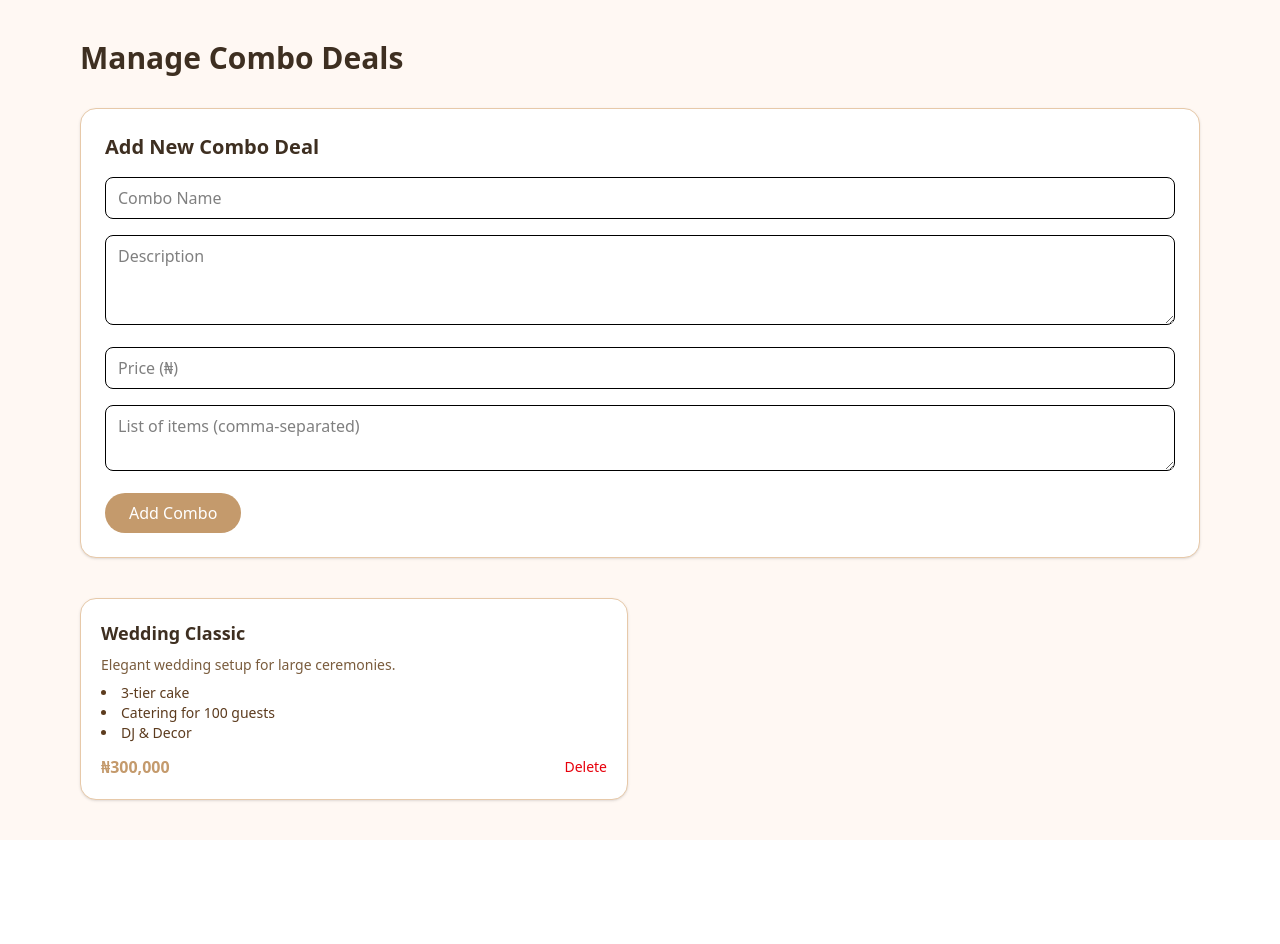
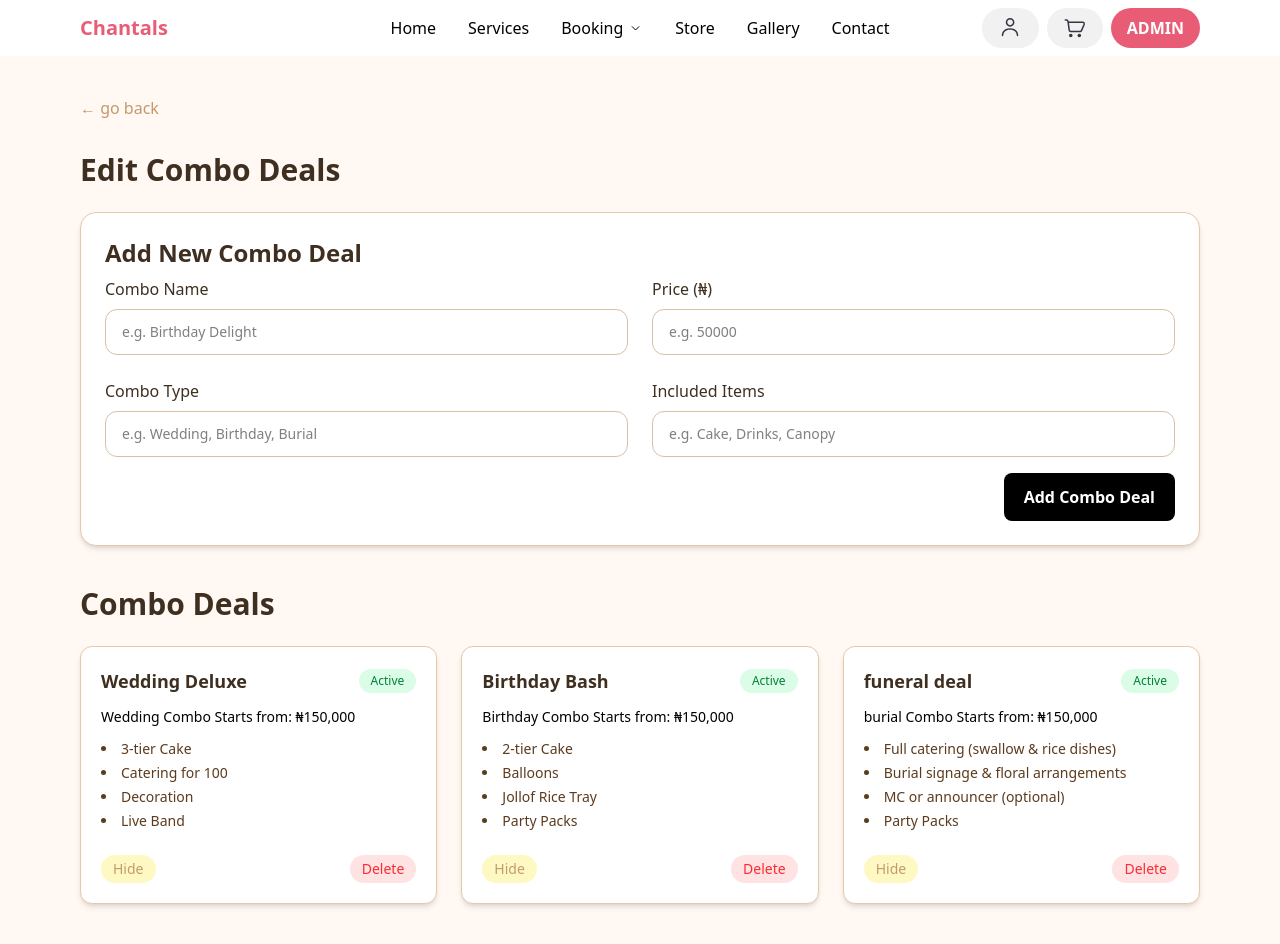
Before and after one commit to Jemienachukwu/ChantalsEvents, a Next.js app: page /admin/combo-deals in a window 1280 px wide. Before the commit the page ends 840 px from the top, so only its background shows below. Built offline with nearby package versions, Linux system fonts and the light colour scheme.

Commit message:
edit admin page

```diff
--- a/src/app/admin/booking-orders/page.tsx
+++ b/src/app/admin/booking-orders/page.tsx
@@ -50,8 +50,8 @@ export default function AdminBookingOrders() {
           ← go back
         </button>
         <div className="max-w-6xl mx-auto">
-          <h1 className="text-4xl font-extrabold text-[#3E2F21] mb-10 text-center">
-            🗂️ Booking Orders
+          <h1 className="text-4xl font-extrabold text-[#3E2F21] mb-10 ">
+            Booking Orders
           </h1>
 
           <div className="grid gap-8 sm:grid-cols-2 lg:grid-cols-2">
--- a/src/app/admin/combo-deals/page.tsx
+++ b/src/app/admin/combo-deals/page.tsx
@@ -1,138 +1,248 @@
 "use client";
+import NavBar from "@/app/components/Nav";
 import { useState } from "react";
+import { useRouter } from "next/navigation";
+type ComboDeal = {
+  id: number;
+  name: string;
+  price: number;
+  type: string;
+  items: string[];
+  active: boolean;
+};
 
-export default function AdminComboDeals() {
-  const [comboDeals, setComboDeals] = useState([
+export default function AdminComboDealsPage() {
+  const router = useRouter();
+
+  const [comboDeals, setComboDeals] = useState<ComboDeal[]>([
     {
       id: 1,
-      name: "Wedding Classic",
-      description: "Elegant wedding setup for large ceremonies.",
-      items: ["3-tier cake", "Catering for 100 guests", "DJ & Decor"],
-      price: 300000,
+      name: "Wedding Deluxe",
+      price: 150000,
+      type: "Wedding",
+      items: ["3-tier Cake", "Catering for 100", "Decoration", "Live Band"],
+      active: true,
+    },
+    {
+      id: 2,
+      name: "Birthday Bash",
+      price: 150000,
+      type: "Birthday",
+      items: ["2-tier Cake", "Balloons", "Jollof Rice Tray", "Party Packs"],
+      active: true,
+    },
+    {
+      id: 3,
+      name: "funeral deal",
+      price: 150000,
+      type: "burial",
+      items: [
+        "Full catering (swallow & rice dishes)",
+        "Burial signage & floral arrangements",
+        "MC or announcer (optional)",
+        "Party Packs",
+      ],
+
+      active: true,
     },
   ]);
 
   const [formData, setFormData] = useState({
     name: "",
-    description: "",
     price: "",
+    type: "",
     items: "",
   });
 
-  const handleChange = (
-    e: React.ChangeEvent<HTMLInputElement | HTMLTextAreaElement>
-  ) => {
-    setFormData({ ...formData, [e.target.name]: e.target.value });
+  const handleAddCombo = (e: React.FormEvent) => {
+    e.preventDefault();
+    const newCombo: ComboDeal = {
+      id: Date.now(),
+      name: formData.name,
+      price: Number(formData.price),
+      type: formData.type,
+      items: formData.items.split(",").map((i) => i.trim()),
+      active: true,
+    };
+    setComboDeals([newCombo, ...comboDeals]);
+    setFormData({ name: "", price: "", type: "", items: "" });
   };
 
-  const handleAddCombo = (e: React.FormEvent<HTMLFormElement>) => {
-    e.preventDefault();
-    const newCombo = {
-      id: Date.now(),
-      name: formData.name,
-      description: formData.description,
-      price: parseFloat(formData.price),
-      items: formData.items.split(",").map((item) => item.trim()),
-    };
-    setComboDeals([newCombo, ...comboDeals]);
-    setFormData({ name: "", description: "", price: "", items: "" });
+  const toggleStatus = (id: number) => {
+    setComboDeals((prev) =>
+      prev.map((deal) =>
+        deal.id === id ? { ...deal, active: !deal.active } : deal
+      )
+    );
   };
 
   const handleDelete = (id: number) => {
-    setComboDeals(comboDeals.filter((deal) => deal.id !== id));
+    setComboDeals((prev) => prev.filter((deal) => deal.id !== id));
   };
 
   return (
-    <div className="bg-[#FFF8F3] min-h-screen py-10 px-6 sm:px-10 lg:px-20">
-      <h1 className="text-3xl font-bold text-[#3E2F21] mb-8">
-        Manage Combo Deals
+    <>
+      <NavBar />
+      <div className="min-h-screen bg-[#FFF8F3] py-10 px-6 sm:px-10 lg:px-20">
+        <button
+          className="inline-block mb-8 text-[#C49A6C] hover:underline cursor-pointer"
+          onClick={() => router.back()}
+        >
+          ← go back
+        </button>
+        <h1 className="text-3xl font-bold text-[#3E2F21] mb-6">
+          Edit Combo Deals
         </h1>
 
-      {/* Add New Combo Form */}
+        {/* add combo deal */}
         <form
           onSubmit={handleAddCombo}
-        className="bg-white border border-[#E7C9A9] rounded-2xl shadow p-6 mb-10 space-y-4"
+          className="bg-white p-6 rounded-2xl border border-[#E7C9A9] shadow-md space-y-4 mb-10"
         >
-        <h2 className="text-xl font-bold text-[#3E2F21] mb-4">
+          <h2 className="text-2xl font-bold text-[#3E2F21] mb-2">
             Add New Combo Deal
           </h2>
 
+          <div className="grid sm:grid-cols-2 lg:grid-cols-2 gap-6">
+            {/* Combo Name */}
+            <div>
+              <label className="block mb-2 font-medium text-[#3E2F21]">
+                Combo Name
+              </label>
               <input
                 type="text"
                 name="name"
-          placeholder="Combo Name"
                 value={formData.name}
-          onChange={handleChange}
-          className="w-full border px-3 py-2 rounded-lg"
+                onChange={(e) =>
+                  setFormData({ ...formData, name: e.target.value })
+                }
+                placeholder="e.g. Birthday Delight"
+                className="w-full border border-[#D9BFA5] rounded-xl px-4 py-3 text-sm focus:outline-none focus:ring-2 focus:ring-[#C49A6C]"
                 required
               />
+            </div>
 
-        <textarea
-          name="description"
-          placeholder="Description"
-          rows={3}
-          value={formData.description}
-          onChange={handleChange}
-          className="w-full border px-3 py-2 rounded-lg"
-        />
-
+            {/* Price */}
+            <div>
+              <label className="block mb-2 font-medium text-[#3E2F21]">
+                Price (₦)
+              </label>
               <input
                 type="number"
                 name="price"
-          placeholder="Price (₦)"
                 value={formData.price}
-          onChange={handleChange}
-          className="w-full border px-3 py-2 rounded-lg"
+                onChange={(e) =>
+                  setFormData({ ...formData, price: e.target.value })
+                }
+                placeholder="e.g. 50000"
+                className="w-full border border-[#D9BFA5] rounded-xl px-4 py-3 text-sm focus:outline-none focus:ring-2 focus:ring-[#C49A6C]"
                 required
               />
+            </div>
 
-        <textarea
+            {/* Combo Type */}
+            <div>
+              <label className="block mb-2 font-medium text-[#3E2F21]">
+                Combo Type
+              </label>
+              <input
+                type="text"
+                name="type"
+                value={formData.type}
+                onChange={(e) =>
+                  setFormData({ ...formData, type: e.target.value })
+                }
+                placeholder="e.g. Wedding, Birthday, Burial"
+                className="w-full border border-[#D9BFA5] rounded-xl px-4 py-3 text-sm focus:outline-none focus:ring-2 focus:ring-[#C49A6C]"
+                required
+              />
+            </div>
+
+            {/* Items */}
+            <div>
+              <label className="block mb-2 font-medium text-[#3E2F21]">
+                Included Items
+              </label>
+              <input
+                type="text"
                 name="items"
-          placeholder="List of items (comma-separated)"
-          rows={2}
                 value={formData.items}
-          onChange={handleChange}
-          className="w-full border px-3 py-2 rounded-lg"
+                onChange={(e) =>
+                  setFormData({ ...formData, items: e.target.value })
+                }
+                placeholder="e.g. Cake, Drinks, Canopy"
+                className="w-full border border-[#D9BFA5] rounded-xl px-4 py-3 text-sm focus:outline-none focus:ring-2 focus:ring-[#C49A6C]"
+                required
               />
+            </div>
+          </div>
 
+          <div className="text-right">
             <button
               type="submit"
-          className="bg-[#C49A6C] text-white px-6 py-2 rounded-full hover:bg-[#b68654]"
+              className="w-fit px-5 bg-[#000] text-white py-3 rounded-lg font-semibold hover:bg-gray-500 cursor-pointer"
             >
-          Add Combo
+              Add Combo Deal
             </button>
+          </div>
         </form>
 
-      {/* Combo List */}
-      <div className="grid md:grid-cols-2 gap-6">
-        {comboDeals.map((combo) => (
+        {/* Combo Deals Grid */}
+        <h1 className="text-3xl font-bold text-[#3E2F21] mb-6">Combo Deals</h1>
+        <div className="grid sm:grid-cols-2 lg:grid-cols-3 gap-6">
+          {comboDeals.map((deal) => (
             <div
-            key={combo.id}
-            className="bg-white p-5 border border-[#E7C9A9] rounded-2xl shadow"
+              key={deal.id}
+              className="bg-white rounded-xl border border-[#E7C9A9] shadow-md overflow-hidden"
             >
-            <h3 className="text-lg font-semibold text-[#3E2F21] mb-2">
-              {combo.name}
+              <div className="p-5 space-y-3">
+                <div className="flex justify-between items-center">
+                  <h3 className="text-lg font-bold text-[#3E2F21]">
+                    {deal.name}
                   </h3>
-            <p className="text-sm text-[#7A5C3D] mb-2">{combo.description}</p>
-            <ul className="list-disc list-inside text-sm text-[#5C3B1E] mb-3">
-              {combo.items.map((item, idx) => (
-                <li key={idx}>{item}</li>
+                  <span
+                    className={`text-xs font-medium px-3 py-1 rounded-full ${
+                      deal.active
+                        ? "bg-green-100 text-green-700"
+                        : "bg-red-100 text-red-600"
+                    }`}
+                  >
+                    {deal.active ? "Active" : "Hidden"}
+                  </span>
+                </div>
+                <p className="text-sm">
+                  {deal.type} Combo Starts from:{" "}
+                  {deal.price.toLocaleString("en-NG", {
+                    style: "currency",
+                    currency: "NGN",
+                    minimumFractionDigits: 0,
+                  })}
+                </p>
+
+                <ul className="list-disc list-inside text-sm text-[#5C3B1E] space-y-1">
+                  {deal.items.map((item, i) => (
+                    <li key={i}>{item}</li>
                   ))}
                 </ul>
-            <div className="flex justify-between items-center">
-              <span className="text-[#C49A6C] font-bold">
-                ₦{combo.price.toLocaleString()}
-              </span>
+                <div className="flex justify-between items-center pt-3">
                   <button
-                className="text-sm text-red-600 hover:underline"
-                onClick={() => handleDelete(combo.id)}
+                    onClick={() => toggleStatus(deal.id)}
+                    className="text-sm text-[#C49A6C] hover:underline cursor-pointer px-3 py-1 rounded-full bg-yellow-100 hover:bg-yellow-200"
+                  >
+                    {deal.active ? "Hide" : "Activate"}
+                  </button>
+                  <button
+                    onClick={() => handleDelete(deal.id)}
+                    className="text-sm text-red-500 hover:underline cursor-pointer px-3 py-1 rounded-full bg-red-100 hover:bg-red-200"
                   >
                     Delete
                   </button>
                 </div>
               </div>
+            </div>
           ))}
         </div>
       </div>
+    </>
   );
 }
--- a/src/app/admin/store-products/page.tsx
+++ b/src/app/admin/store-products/page.tsx
@@ -48,7 +48,6 @@ const ITEMS_PER_PAGE = 6;
 export default function AdminStoreProducts() {
   const router = useRouter();
   const [products, setProducts] = useState(existingProducts);
-  const [showForm, setShowForm] = useState(false);
   const [editProduct, setEditProduct] = useState<any>(null);
   const [currentPage, setCurrentPage] = useState(1);
 
@@ -74,11 +73,6 @@ export default function AdminStoreProducts() {
     ingredients: string[]; // <-- NEW
   };
 
-  const openForm = (product: Product | null = null) => {
-    setEditProduct(product);
-    setShowForm(true);
-  };
-
   const handleFormSubmit = (e: any) => {
     e.preventDefault();
     const data = Object.fromEntries(new FormData(e.target).entries());
@@ -97,7 +91,7 @@ export default function AdminStoreProducts() {
       price: parseFloat(data.price as string),
       inStock: data.inStock === "on",
       description: data.description as string,
-      ingredients: ingredientsArray, // <-- NEW
+      ingredients: ingredientsArray,
     };
 
     const updatedList = editProduct
@@ -105,7 +99,6 @@ export default function AdminStoreProducts() {
       : [newProduct, ...products];
 
     setProducts(updatedList);
-    setShowForm(false);
     setEditProduct(null);
   };
 
@@ -129,22 +122,125 @@ export default function AdminStoreProducts() {
         <div className="max-w-6xl mx-auto">
           <div className="flex items-center justify-between mb-8">
             <h1 className="text-3xl font-extrabold text-[#3E2F21]">
-              🛍️ Store Products
+              Manage Store Products
             </h1>
-            <button
-              onClick={() => openForm()}
-              className="w-fit px-5 bg-[#000] text-white py-3 rounded-lg font-semibold hover:bg-gray-500 cursor-pointer"
-            >
-              + Add Product
-            </button>
           </div>
+          {/* form */}
+          <form
+            onSubmit={handleFormSubmit}
+            className="bg-white p-6 rounded-2xl border border-[#E7C9A9] shadow-md space-y-4 mb-10"
+          >
+            <h2 className="text-xl font-semibold text-[#3E2F21]">
+              Add New Product
+            </h2>
+
+            <div className="grid sm:grid-cols-2 gap-4">
+              {/* Product Name */}
+              <div>
+                <label className="block font-medium text-[#3E2F21] mb-1">
+                  Product Name
+                </label>
+                <input
+                  type="text"
+                  name="name"
+                  defaultValue={editProduct?.name || ""}
+                  required
+                  placeholder="e.g. Chocolate Cake"
+                  className="w-full border border-[#D9BFA5] rounded-lg px-4 py-2 text-sm"
+                />
+              </div>
+
+              {/* Price */}
+              <div>
+                <label className="block font-medium text-[#3E2F21] mb-1">
+                  Price (₦)
+                </label>
+                <input
+                  type="number"
+                  name="price"
+                  defaultValue={editProduct?.price || ""}
+                  required
+                  placeholder="e.g. 2500"
+                  className="w-full border border-[#D9BFA5] rounded-lg px-4 py-2 text-sm"
+                />
+              </div>
+
+              {/* Image URL */}
+              <div className="sm:col-span-2">
+                <label className="block font-medium text-[#3E2F21] mb-1">
+                  Image URL
+                </label>
+                <input
+                  type="text"
+                  name="image"
+                  defaultValue={editProduct?.image || ""}
+                  placeholder="https://example.com/image.jpg"
+                  className="w-full border border-[#D9BFA5] rounded-lg px-4 py-2 text-sm"
+                />
+              </div>
+
+              {/* Description */}
+              <div className="sm:col-span-2">
+                <label className="block font-medium text-[#3E2F21] mb-1">
+                  Description
+                </label>
+                <textarea
+                  name="description"
+                  defaultValue={editProduct?.description || ""}
+                  placeholder="A soft and moist chocolate cake, perfect for any celebration."
+                  rows={3}
+                  className="w-full border border-[#D9BFA5] rounded-lg px-4 py-2 text-sm"
+                />
+              </div>
+
+              {/* Ingredients */}
+              <div className="sm:col-span-2">
+                <label className="block font-medium text-[#3E2F21] mb-1">
+                  Ingredients (comma-separated)
+                </label>
+                <textarea
+                  name="ingredients"
+                  defaultValue={editProduct?.ingredients?.join(", ") || ""}
+                  placeholder="Flour, Sugar, Butter, Cocoa"
+                  rows={2}
+                  className="w-full border border-[#D9BFA5] rounded-lg px-4 py-2 text-sm"
+                />
+              </div>
+
+              {/* In Stock Toggle */}
+              <div className="flex items-center gap-2 sm:col-span-2 ">
+                <input
+                  type="checkbox"
+                  name="inStock"
+                  defaultChecked={editProduct?.inStock || false}
+                  className="accent-[#C49A6C] cursor-pointer"
+                />
+                <label className="text-sm text-[#3E2F21] font-medium">
+                  In Stock
+                </label>
+              </div>
+            </div>
+
+            {/* Submit Button */}
+            <div className=" text-right">
+              <button
+                type="submit"
+                className="bg-[#000] text-white px-6 py-3 rounded-lg font-semibold hover:bg-gray-600 transition"
+              >
+                {editProduct ? "Update Product" : "Add Product"}
+              </button>
+            </div>
+          </form>
 
           {/* Product Grid */}
+          <h1 className="text-3xl font-extrabold text-[#3E2F21] mb-8">
+            Store Products
+          </h1>
           <div className="grid sm:grid-cols-2 lg:grid-cols-3 gap-8 mb-10">
             {paginated.map((product) => (
               <div
                 key={product.id}
-                className="bg-white border border-[#E7C9A9] rounded-2xl shadow hover:shadow-md transition p-4"
+                className="bg-white border border-[#E7C9A9] rounded-xl shadow-md overflow-hidden transition p-4"
               >
                 <Image
                   src={product.image}
@@ -180,10 +276,7 @@ export default function AdminStoreProducts() {
                   </span>
 
                   <div className="flex gap-2">
-                    <button
-                      onClick={() => openForm(product)}
-                      className="bg-[#C49A6C] text-white px-4 py-1 rounded-full text-xs hover:bg-[#b68654] cursor-pointer"
-                    >
+                    <button className="bg-[#C49A6C] text-white px-4 py-1 rounded-full text-xs hover:bg-[#b68654] cursor-pointer">
                       Edit
                     </button>
                     <button
@@ -228,122 +321,6 @@ export default function AdminStoreProducts() {
             ))}
           </div>
         </div>
-
-        {/* Modal Form */}
-        {showForm && (
-          <div
-            onClick={() => {
-              setShowForm(false);
-              setEditProduct(null);
-            }}
-            className="fixed inset-0 bg-black/30 backdrop-blur-sm z-50 flex items-center justify-center"
-          >
-            <form
-              onClick={(e) => e.stopPropagation()}
-              onSubmit={handleFormSubmit}
-              className="bg-white p-6 md:p-8 rounded-2xl shadow-xl w-full max-w-lg max-h-[90vh] overflow-y-auto space-y-4"
-            >
-              <h2 className="text-xl font-bold text-[#3E2F21]">
-                {editProduct ? "Edit Product" : "Add New Product"}
-              </h2>
-
-              <div>
-                <label className="block text-sm font-semibold text-[#3E2F21] mb-1">
-                  Name
-                </label>
-                <input
-                  type="text"
-                  name="name"
-                  defaultValue={editProduct?.name || ""}
-                  required
-                  className="w-full border-none px-3 py-2 bg-[#F1F1F1]  text-sm"
-                  placeholder="Product Name"
-                />
-              </div>
-
-              <div>
-                <label className="block text-sm font-semibold text-[#3E2F21] mb-1">
-                  Image URL
-                </label>
-                <input
-                  type="text"
-                  name="image"
-                  defaultValue={editProduct?.image || ""}
-                  placeholder="https://example.com/image.jpg"
-                  className="w-full border-none px-3 py-2 bg-[#F1F1F1]  text-sm"
-                />
-              </div>
-
-              <div>
-                <label className="block text-sm font-semibold text-[#3E2F21] mb-1">
-                  Price (₦)
-                </label>
-                <input
-                  type="number"
-                  name="price"
-                  required
-                  defaultValue={editProduct?.price || ""}
-                  className="w-full border-none px-3 py-2 bg-[#F1F1F1]  text-sm"
-                />
-              </div>
-
-              <div>
-                <label className="block text-sm font-semibold text-[#3E2F21] mb-1">
-                  Description
-                </label>
-                <textarea
-                  name="description"
-                  defaultValue={editProduct?.description || ""}
-                  rows={3}
-                  className="w-full border-none px-3 py-2 bg-[#F1F1F1]  text-sm"
-                  placeholder="Product description"
-                />
-              </div>
-
-              <div>
-                <label className="block text-sm font-semibold text-[#3E2F21] mb-1">
-                  Ingredients (comma-separated)
-                </label>
-                <textarea
-                  name="ingredients"
-                  defaultValue={editProduct?.ingredients?.join(", ") || ""}
-                  placeholder="e.g. Flour, Sugar, Butter"
-                  rows={2}
-                  className="w-full border-none px-3 py-2 bg-[#F1F1F1]  text-sm"
-                />
-              </div>
-
-              <div className="flex items-center gap-2">
-                <input
-                  type="checkbox"
-                  name="inStock"
-                  defaultChecked={editProduct?.inStock || false}
-                />
-                <label className="text-sm text-[#3E2F21]">In Stock</label>
-              </div>
-
-              <div className="flex justify-between flex-col gap-3 pt-4">
-                <button
-                  type="button"
-                  onClick={() => {
-                    setShowForm(false);
-                    setEditProduct(null);
-                  }}
-                  className="w-full bg-red-600 text-white py-3 rounded-lg font-semibold hover:bg-red-400 cursor-pointer"
-                >
-                  Cancel
-                </button>
-
-                <button
-                  type="submit"
-                  className="w-full bg-[#000] text-white py-3 rounded-lg font-semibold hover:bg-gray-500 cursor-pointer"
-                >
-                  {editProduct ? "Update" : "Add"}
-                </button>
-              </div>
-            </form>
-          </div>
-        )}
       </div>
     </>
   );
```
Also changed, not shown: src/app/admin/users/page.tsx (+5 -5 lines). Lines whose indentation alone changed are shown as unchanged.
